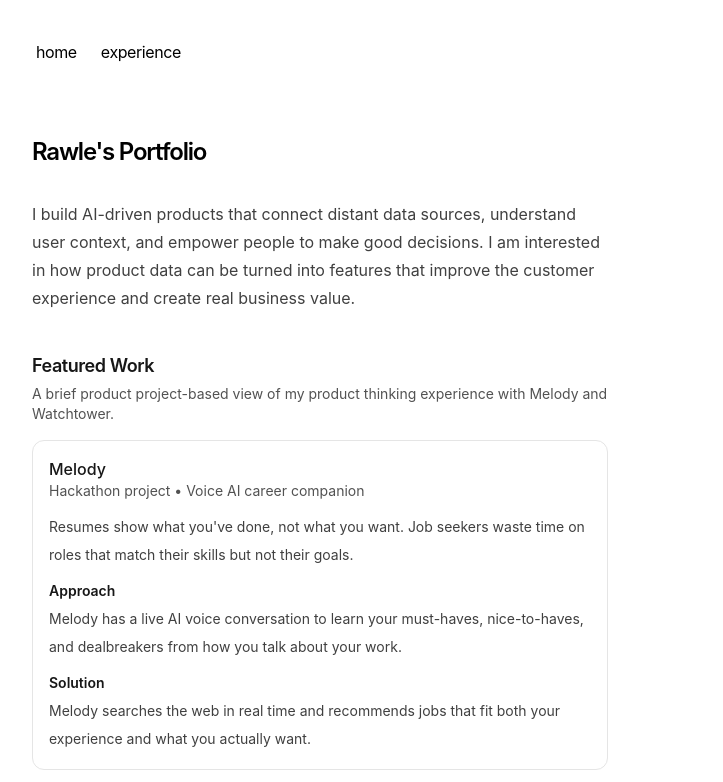
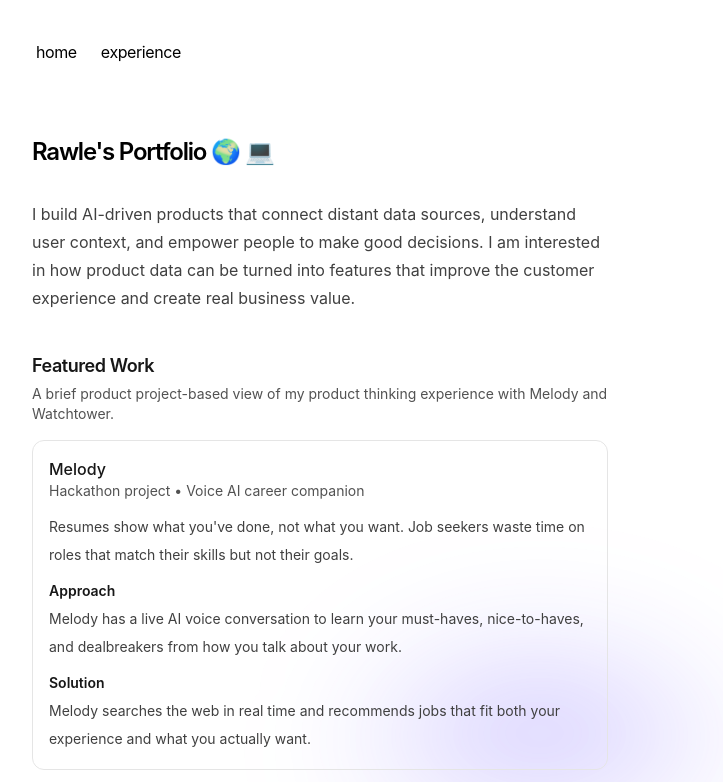
Before and after one commit to rawleez/my-portfolio, a Next.js app: page / in a window 1280 px wide. Shown: the top 782 px of the page, without its empty margins (320-1043 px from the left). Built offline with nearby package versions, Linux system fonts and the light colour scheme.

Commit message:
Add interactive visuals: card hover, lift, icon glow, morpheus background; remove shimmer

```diff
--- a/app/components/posts.tsx
+++ b/app/components/posts.tsx
@@ -145,7 +145,7 @@
           {featuredWorkItems.map((item) => (
             <article
               key={item.title}
-              className={`rounded-xl border border-neutral-200 p-4 transition-colors hover:border-neutral-400 hover:bg-neutral-50 dark:border-neutral-800 dark:hover:border-neutral-600 dark:hover:bg-neutral-900 ${item.title === 'Melody' || item.title === 'Watchtower' ? 'cursor-pointer' : ''}`}
+              className={`card-hover card-lift rounded-xl border border-neutral-200 p-4 transition-colors hover:border-neutral-400 dark:border-neutral-800 dark:hover:border-neutral-600 ${item.title === 'Melody' || item.title === 'Watchtower' ? 'cursor-pointer' : ''}`}
               onClick={() => handleCardClick(item.title)}
             >
               <div className="flex flex-col gap-2 md:flex-row md:items-start md:justify-between">
@@ -154,7 +154,7 @@
                     <img
                       src="/images/findmy.png"
                       alt="Find My flow"
-                      className="w-12 h-12 rounded-md object-cover"
+                      className="w-12 h-12 rounded-md object-cover icon-glow"
                     />
                   )}
                   <div>
@@ -201,10 +201,14 @@
           {productThinkingItems.map((item) => (
             <article
               key={item.title}
-              className={`rounded-xl border border-neutral-200 p-4 transition-colors hover:border-neutral-400 hover:bg-neutral-50 dark:border-neutral-800 dark:hover:border-neutral-600 dark:hover:bg-neutral-900 ${item.title === 'Find My+' || item.title === 'Generation Nest' || item.title === 'Wispr Flow Smart Attribution' || item.title === 'Audible' ? 'cursor-pointer' : ''}`}
+              className={`card-hover card-lift rounded-xl border border-neutral-200 p-4 transition-colors hover:border-neutral-400 dark:border-neutral-800 dark:hover:border-neutral-600 ${item.title === 'Find My+' || item.title === 'Generation Nest' || item.title === 'Wispr Flow Smart Attribution' || item.title === 'Audible' ? 'cursor-pointer' : ''}`}
               onClick={() => handleCardClick(item.title)}
             >
               <div className="flex flex-col gap-2 md:flex-row md:items-start md:justify-between">
+                <div className="flex items-center gap-2">
+                  <span aria-hidden="true" className="text-lg icon-glow">
+                    {item.title === 'Find My+' ? '🔎' : item.title === 'Generation Nest' ? '🏠' : item.title === 'Wispr Flow Smart Attribution' ? '🎙️' : '👂'}
+                  </span>
                   <div>
                     <p className="font-medium text-neutral-900 dark:text-neutral-100">
                       {item.title}
@@ -212,6 +216,7 @@
                     <p className="text-sm text-neutral-600 dark:text-neutral-400">
                       {item.subtitle}
                     </p>
+                  </div>
                 </div>
               </div>
               <p className="mt-3 text-sm leading-7 text-neutral-700 dark:text-neutral-300">
@@ -237,7 +242,7 @@
           {experienceItems.map((item) => (
             <article
               key={`${item.company}-${item.title}-${item.period}`}
-              className="rounded-xl border border-neutral-200 p-4 transition-colors hover:border-neutral-400 hover:bg-neutral-50 dark:border-neutral-800 dark:hover:border-neutral-600 dark:hover:bg-neutral-900"
+              className="card-hover card-lift rounded-xl border border-neutral-200 p-4 transition-colors hover:border-neutral-400 dark:border-neutral-800 dark:hover:border-neutral-600"
             >
               <div className="flex flex-col gap-2 md:flex-row md:items-start md:justify-between">
                 <div>
--- a/app/global.css
+++ b/app/global.css
@@ -148,3 +148,81 @@
 .title {
   text-wrap: balance;
 }
+
+/* Visual tweaks: baby-blue hover, subtle lift, softened shimmer, and icon glow */
+.card-hover {
+  transition: background-color 200ms ease, border-color 200ms ease, box-shadow 200ms ease;
+}
+.card-hover:hover {
+  /* no background color on hover; keep border color for emphasis */
+  border-color: #7fc1ff;
+  background-color: transparent;
+}
+/* Dark-blue hover text for emphasis */
+.card-hover:hover .font-medium,
+.card-hover:hover .text-sm,
+.card-hover:hover p {
+  color: #073b8b !important; /* dark blue */
+}
+@media (prefers-color-scheme: dark) {
+  .card-hover:hover .font-medium,
+  .card-hover:hover .text-sm,
+  .card-hover:hover p {
+    color: #9ecfff !important; /* lighter blue in dark mode */
+  }
+}
+.card-lift {
+  transition: transform 200ms ease, box-shadow 200ms ease;
+}
+.card-lift:hover {
+  transform: translateY(-4px);
+  box-shadow: 0 10px 30px rgba(34, 139, 230, 0.08);
+}
+
+/* Softer, more ethereal shimmer */
+/* Full-page Morpheus spotlight background */
+.morpheus-bg {
+  position: relative;
+  z-index: 0;
+}
+.morpheus-bg::before {
+  content: '';
+  position: fixed;
+  inset: 0;
+  z-index: -1;
+  pointer-events: none;
+  background-repeat: no-repeat;
+  background-size: 200% 200%;
+  background-image: radial-gradient(30% 30% at 20% 30%, rgba(10,50,120,0.45), transparent 20%),
+                    radial-gradient(40% 40% at 80% 70%, rgba(0,110,255,0.32), transparent 22%),
+                    radial-gradient(20% 20% at 50% 10%, rgba(90,150,255,0.22), transparent 18%);
+  filter: blur(60px) saturate(140%);
+  mix-blend-mode: screen;
+  animation: morpheus 14s ease-in-out infinite;
+}
+
+@keyframes morpheus {
+  0% { background-position: 0% 0%; filter: blur(50px) hue-rotate(0deg); }
+  25% { background-position: 50% 25%; filter: blur(60px) hue-rotate(18deg); }
+  50% { background-position: 100% 50%; filter: blur(55px) hue-rotate(36deg); }
+  75% { background-position: 50% 75%; filter: blur(65px) hue-rotate(18deg); }
+  100% { background-position: 0% 100%; filter: blur(50px) hue-rotate(0deg); }
+}
+
+@media (prefers-reduced-motion: reduce) {
+  .morpheus-bg::before {
+    animation: none;
+    filter: blur(40px) saturate(115%);
+  }
+}
+
+/* Gentle glow for emoji/icons */
+.icon-glow {
+  display: inline-block;
+  transition: box-shadow 180ms ease, transform 180ms ease;
+  border-radius: 0.375rem;
+}
+.icon-glow:hover {
+  box-shadow: 0 0 18px rgba(127,193,255,0.22);
+  transform: translateY(-2px);
+}
--- a/app/page.tsx
+++ b/app/page.tsx
@@ -2,9 +2,9 @@
 
 export default function Page() {
   return (
-    <section>
+    <section className="morpheus-bg">
       <h1 className="mb-8 text-2xl font-semibold tracking-tighter">
-        Rawle's Portfolio
+        Rawle's Portfolio <span className="icon-glow">🌍</span> <span className="icon-glow">💻</span>
       </h1>
       <p className="mb-4 leading-7 text-neutral-700 dark:text-neutral-300">
         {`I build AI-driven products that connect distant data sources, understand user context, and empower people to make good decisions. I am interested in how product data can be turned into features that improve the customer experience and create real business value.`}
```
Lines whose indentation alone changed are shown as unchanged.
